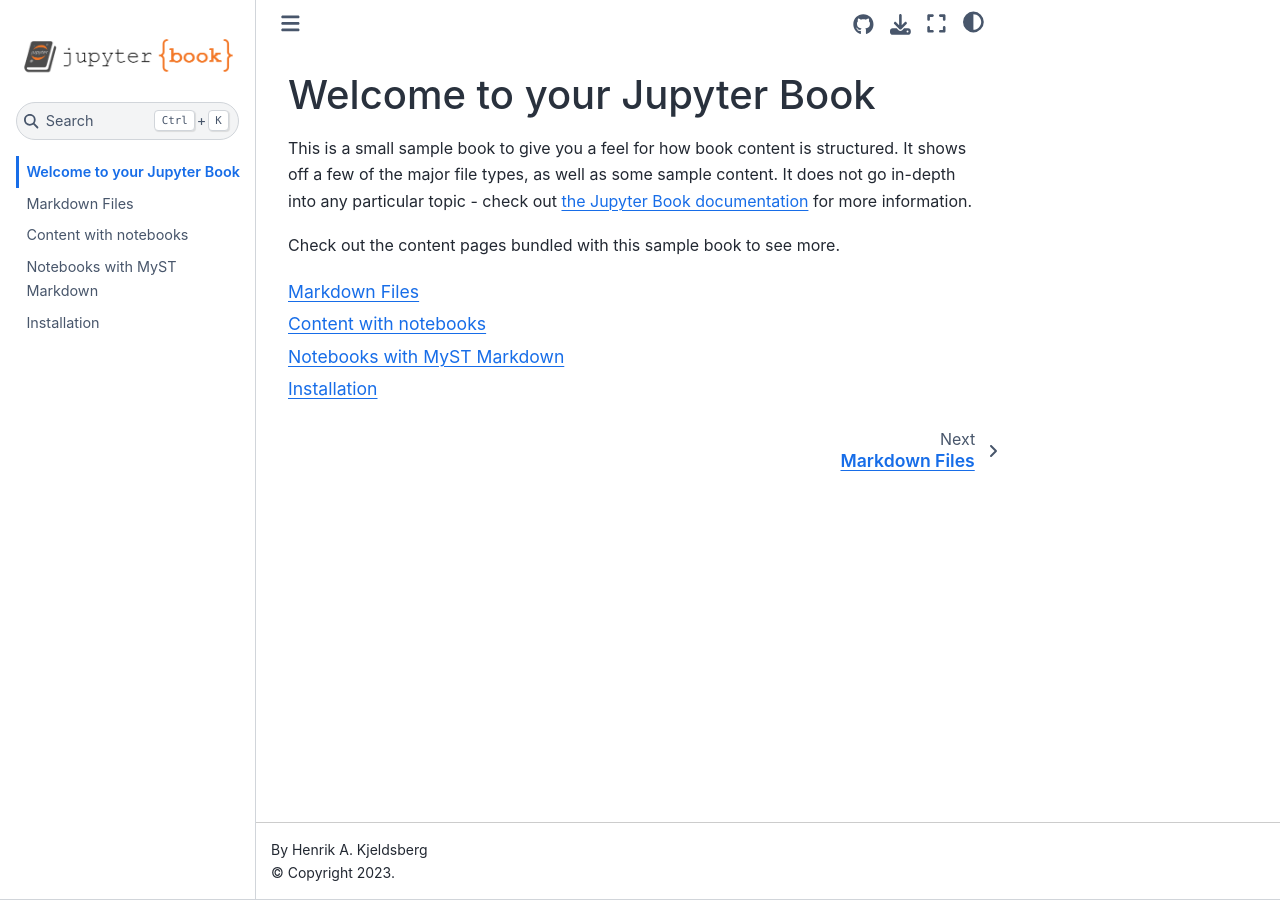
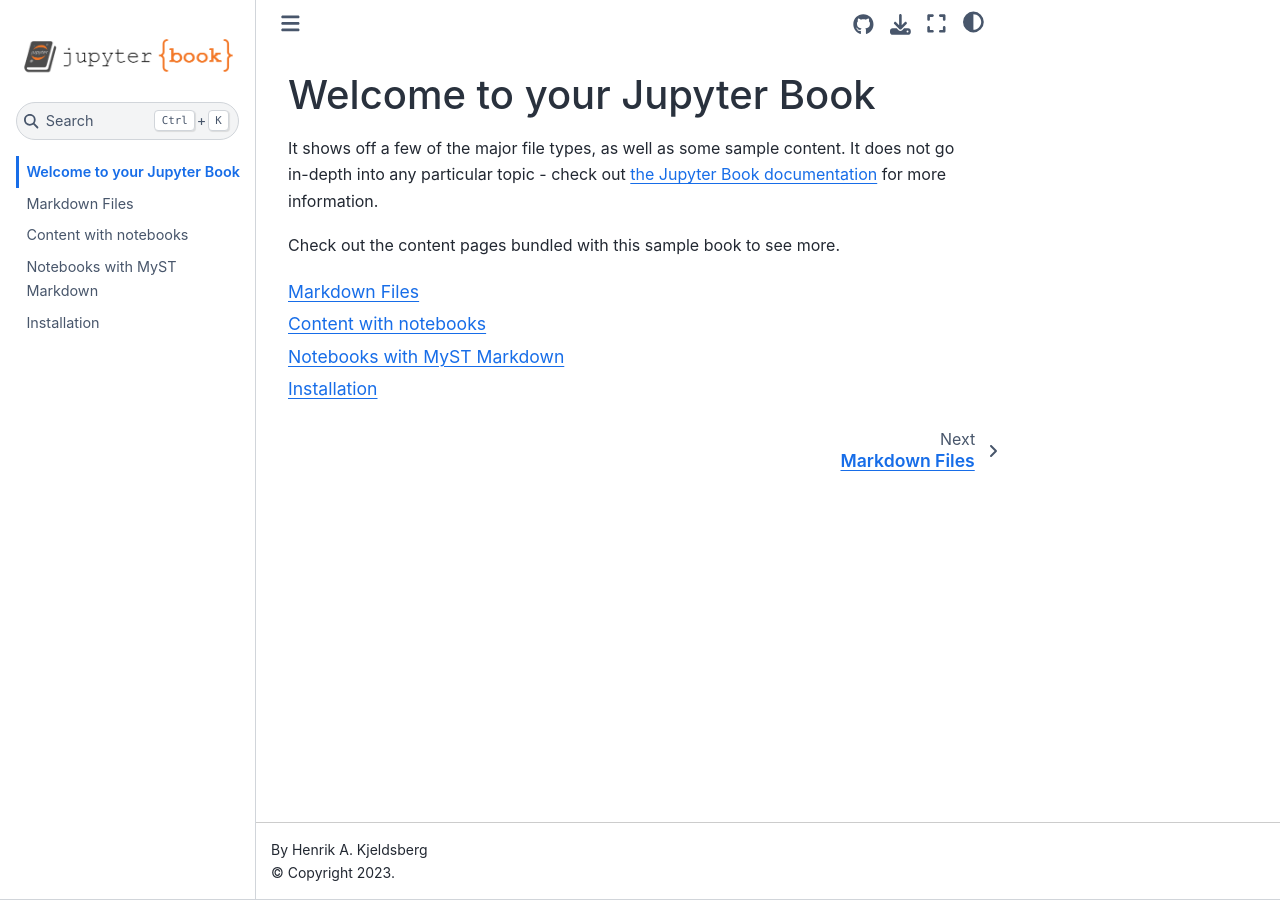
Before and after one commit to KVSlab/kvslab.github.io, a Jupyter Book: the page built from docs/intro.md, in a window 1280 px wide. Built offline with Jupyter Book 1.0.4 settings and Sphinx 7.4.7 and the Sphinx Book theme 1.1.4, drawn with Linux system fonts in a browser that asks for light colours.

Commit message:
Update intro

```diff
--- a/docs/intro.md
+++ b/docs/intro.md
@@ -1,7 +1,5 @@
 # Welcome to your Jupyter Book
 
-This is a small sample book to give you a feel for how book content is
-structured.
 It shows off a few of the major file types, as well as some sample content.
 It does not go in-depth into any particular topic - check out [the Jupyter Book documentation](https://jupyterbook.org) for more information.
 
```
